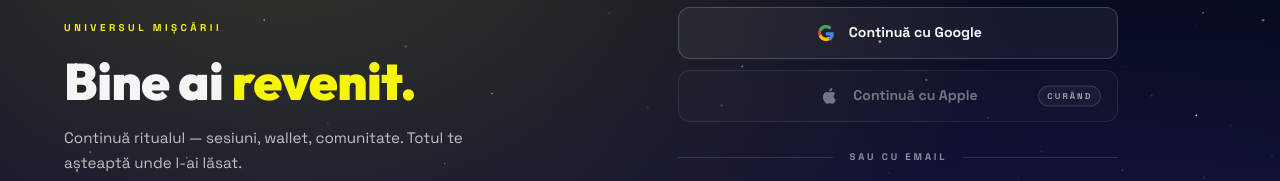
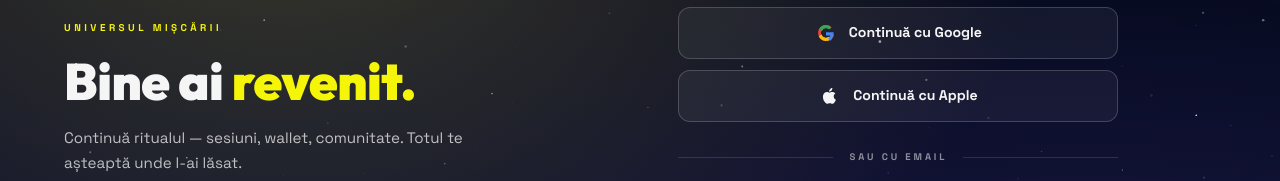
Before and after one commit to AlexandruCojanu1/mueve-universe, a Next.js app: page /login in a window 1280 px wide. Shown: the part 215-396 px from the top of the page. Built offline with nearby package versions, Linux system fonts and the light colour scheme; no server answers; the database is empty.

Commit message:
feat(auth): enable Sign in with Apple button in login/signup

```diff
--- a/src/app/login/page.tsx
+++ b/src/app/login/page.tsx
@@ -37,7 +37,7 @@ function LoginForm() {
   const [magicSent, setMagicSent] = useState(false);
 
   const hasGoogle = true;
-  const hasApple = process.env.NEXT_PUBLIC_AUTH_APPLE === "1";
+  const hasApple = true;
   const hasMagic = process.env.NEXT_PUBLIC_AUTH_EMAIL === "1";
 
   async function submit(e: React.FormEvent) {
--- a/src/app/signup/page.tsx
+++ b/src/app/signup/page.tsx
@@ -22,7 +22,7 @@ function SignupForm() {
   const [loading, setLoading] = useState(false);
 
   const hasGoogle = true;
-  const hasApple = process.env.NEXT_PUBLIC_AUTH_APPLE === "1";
+  const hasApple = true;
 
   async function submit(e: React.FormEvent) {
     e.preventDefault();
```
